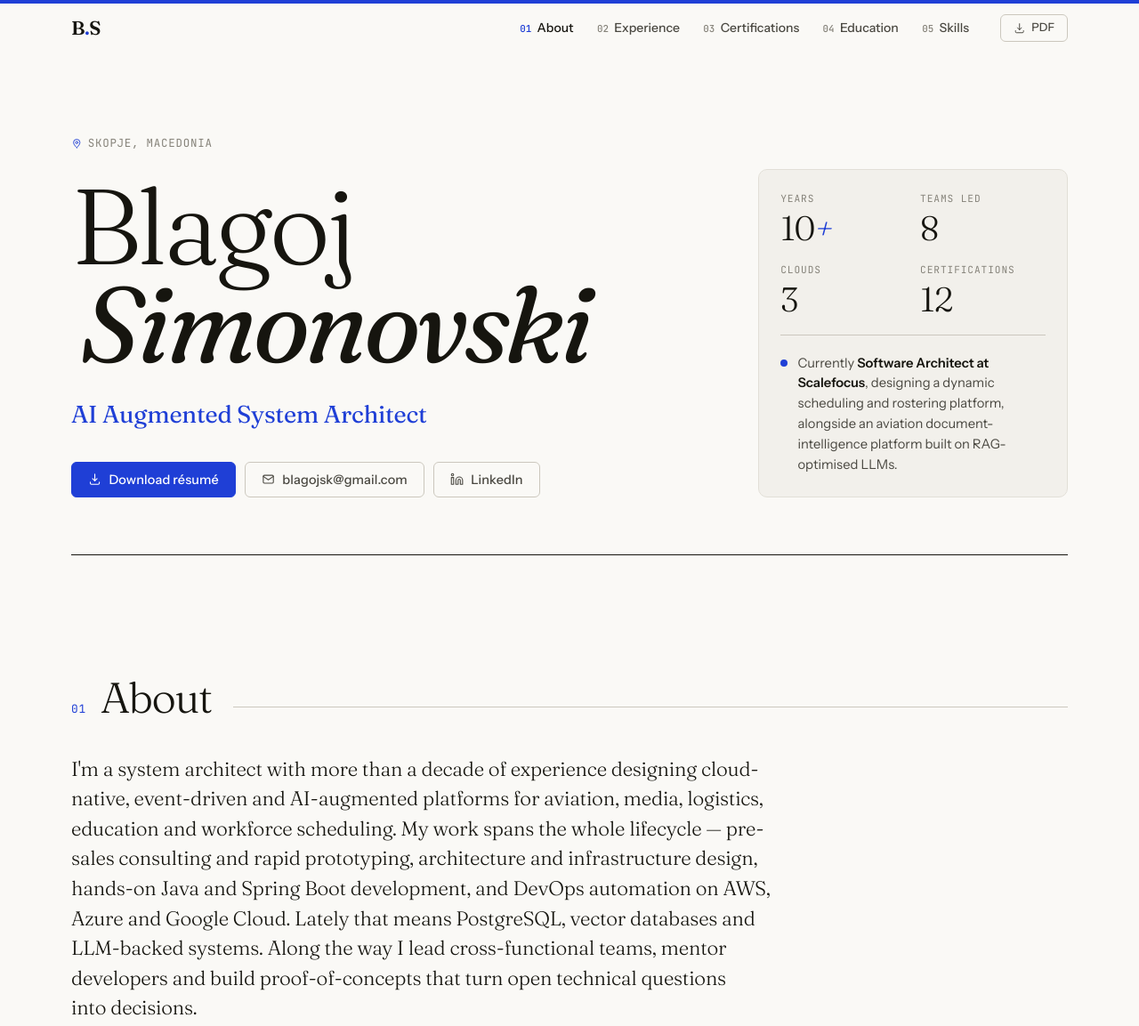
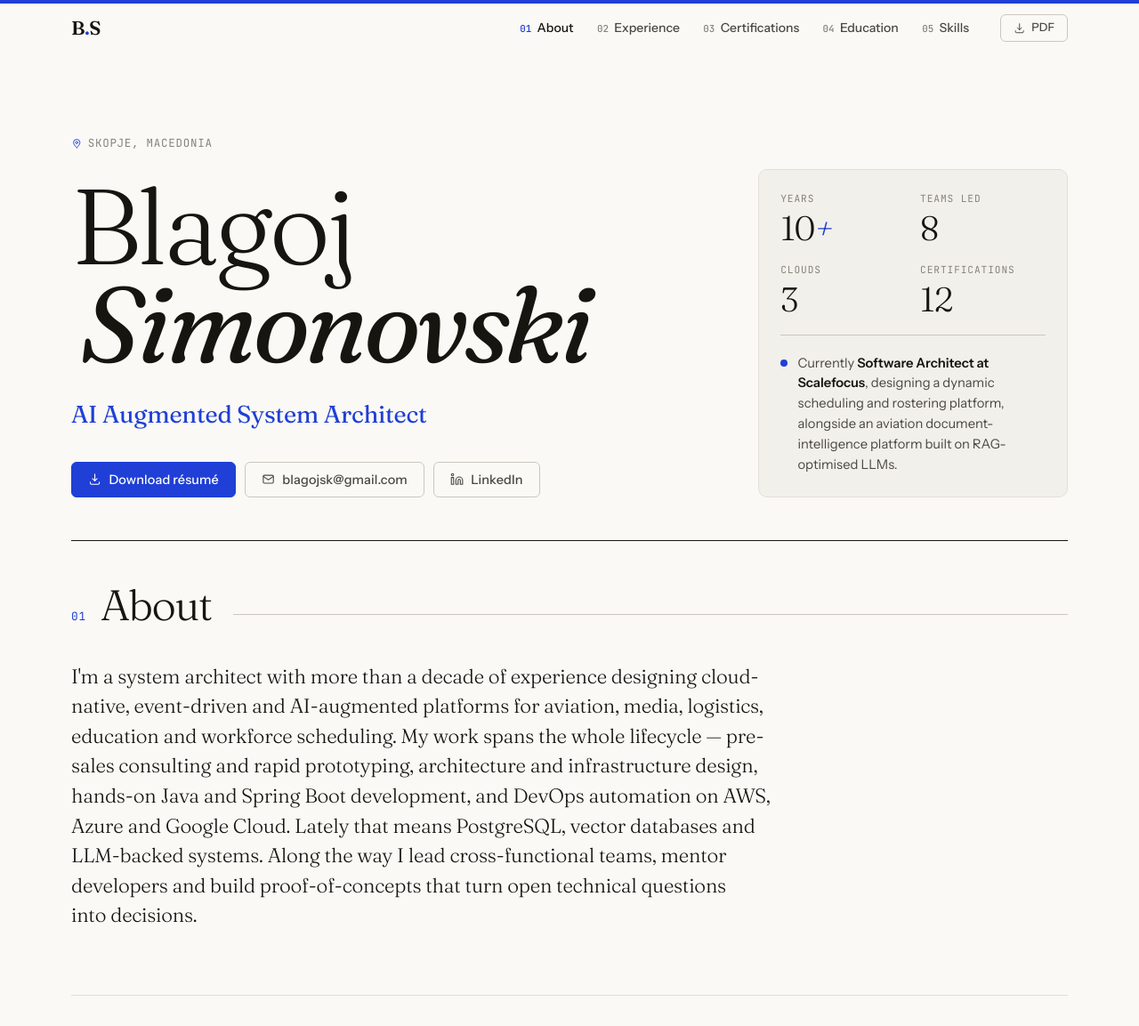
Before and after one commit to blagojsk/simonovski.net, a plain HTML site: page index.html in a window 1280 px wide. Shown: the top 1153 px of the page at 89% size. Drawn offline with Linux system fonts and the light colour scheme.

Commit message:
Tighten spacing between hero and About section

```diff
--- a/index.html
+++ b/index.html
@@ -16,7 +16,7 @@
     <link rel="preconnect" href="https://fonts.gstatic.com" crossorigin>
     <link href="https://fonts.googleapis.com/css2?family=Fraunces:ital,opsz,wght@0,9..144,300;0,9..144,400;0,9..144,600;1,9..144,300;1,9..144,400&family=Instrument+Sans:ital,wght@0,400;0,500;0,600;1,400&family=JetBrains+Mono:wght@400;500&display=swap" rel="stylesheet">
 
-    <link rel="stylesheet" href="style.css?v=4">
+    <link rel="stylesheet" href="style.css?v=5">
 </head>
 <body>
     <a class="skip-link" href="#about">Skip to content</a>
--- a/style.css
+++ b/style.css
@@ -197,7 +197,7 @@ strong { font-weight: 600; }
 
 .hero {
     position: relative;
-    padding: calc(var(--nav-h) + clamp(3rem, 10vh, 6.5rem)) 0 clamp(3rem, 8vh, 5rem);
+    padding: calc(var(--nav-h) + clamp(3rem, 10vh, 6.5rem)) 0 0;
 }
 
 .hero-grid {
@@ -310,7 +310,7 @@ strong { font-weight: 600; }
 
 .hero-rule {
     width: min(100% - 2 * var(--gutter), var(--wrap));
-    margin: clamp(3rem, 8vh, 5rem) auto 0;
+    margin: clamp(2.5rem, 6vh, 3.5rem) auto 0;
     height: 1px;
     background: var(--ink);
 }
@@ -324,6 +324,7 @@ strong { font-weight: 600; }
     border-bottom: 1px solid var(--line);
     scroll-margin-top: var(--nav-h);
 }
+.section:first-of-type { padding-top: clamp(2.5rem, 6vh, 3.5rem); }
 .section:last-of-type { border-bottom: 0; }
 
 .section-head {
```
